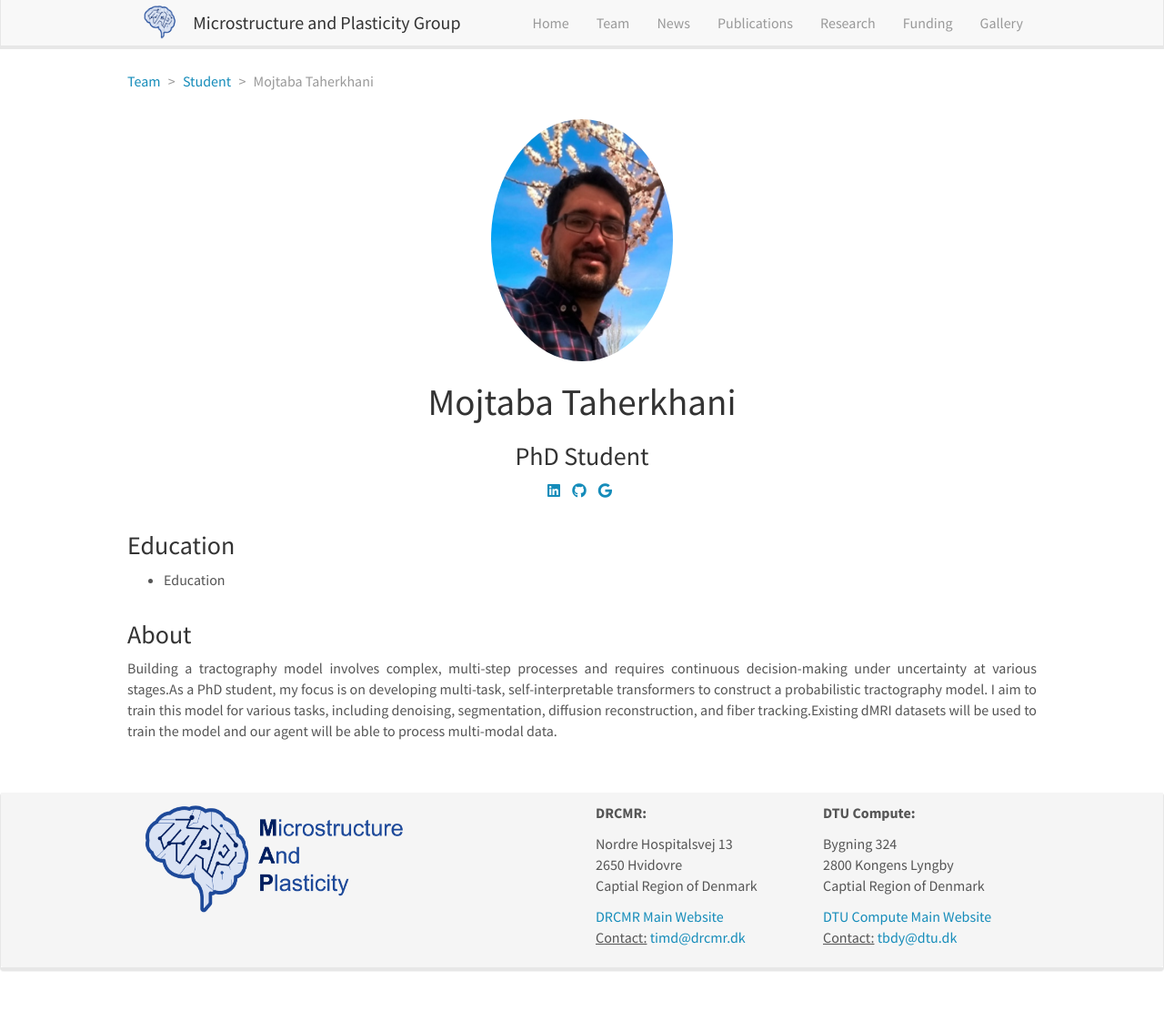
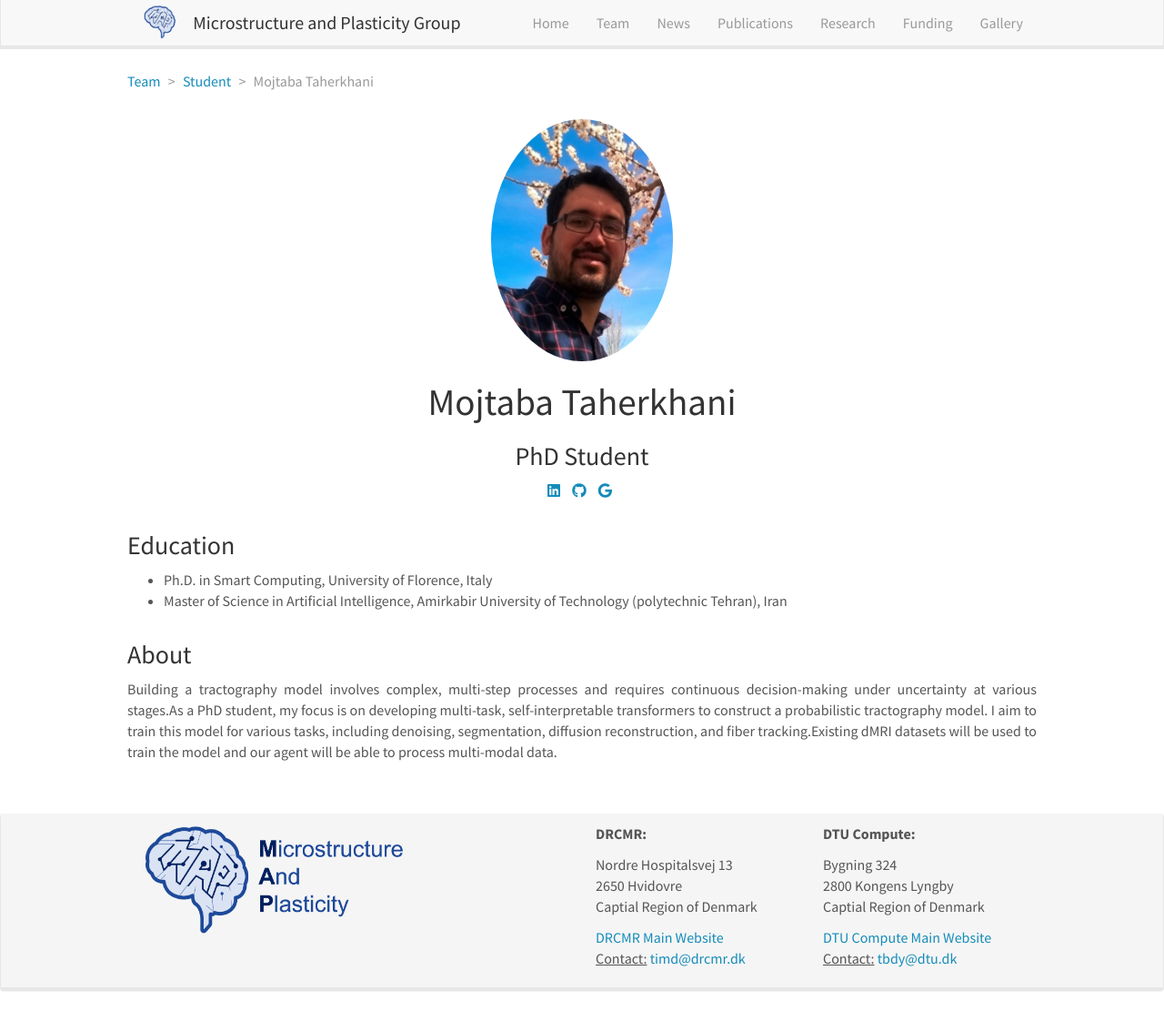
Before and after one commit to MaP-science/MaPWebsite, a Jekyll site: the page built from _pages/team/_posts/2024-01-01-mojtaba.md, in a window 1280 px wide and 1111 px high. Shown: the whole window at 91% size. Built offline with Jekyll 4.4.1, drawn with Linux system fonts in a browser that asks for light colours; nearby versions of some CDN libraries; a style sheet for code colours, icons or effects is not loaded.

Commit message:
Update 2024-01-01-mojtaba.md

```diff
--- a/_pages/team/_posts/2024-01-01-mojtaba.md
+++ b/_pages/team/_posts/2024-01-01-mojtaba.md
@@ -14,6 +14,7 @@ social:
     orcid:
     research-gate:
 education:
- - Education
+ - Ph.D. in Smart Computing, University of Florence, Italy
+ - Master of Science in Artificial Intelligence, Amirkabir University of Technology (polytechnic Tehran), Iran
 ---
 Building a tractography model involves complex, multi-step processes and requires continuous decision-making under uncertainty at various stages.As a PhD student, my focus is on developing multi-task, self-interpretable transformers to construct a probabilistic tractography model. I aim to train this model for various tasks, including denoising, segmentation, diffusion reconstruction, and fiber tracking.Existing dMRI datasets will be used to train the model and our agent will be able to process multi-modal data.
```
